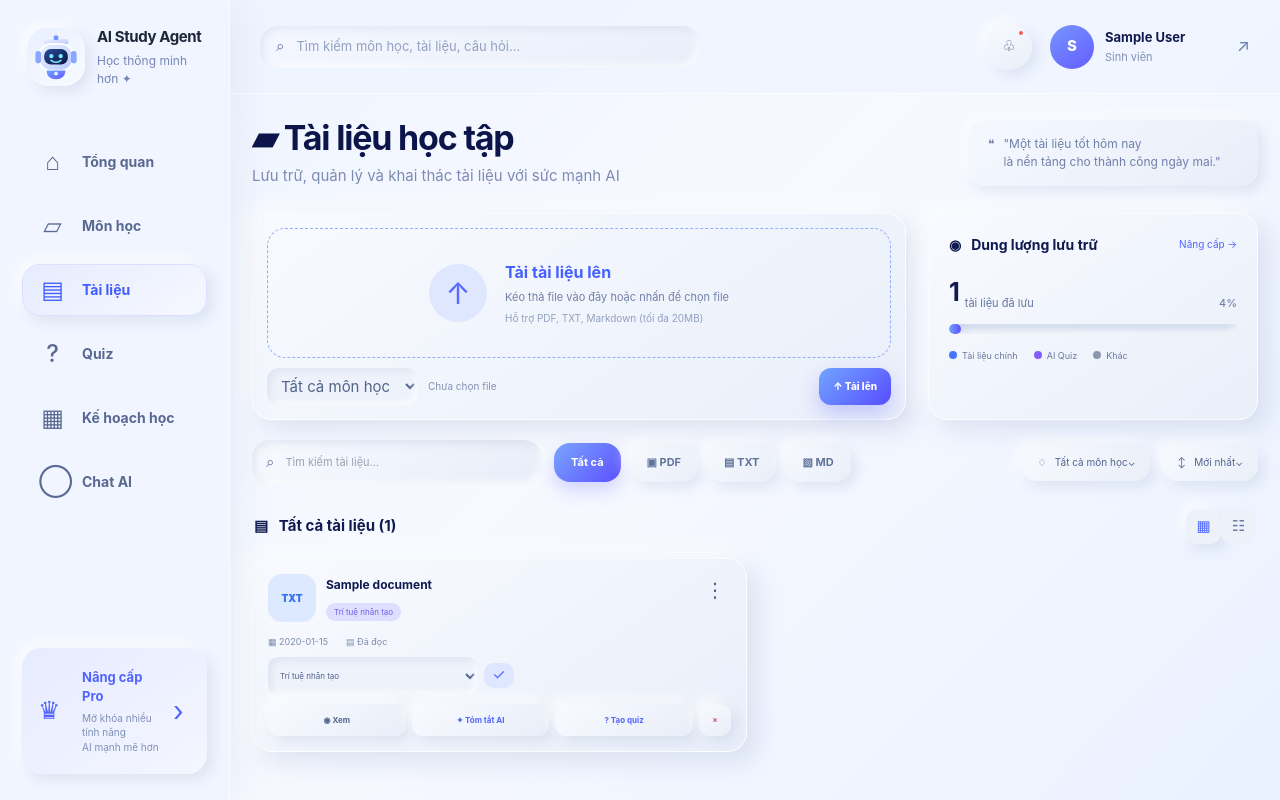
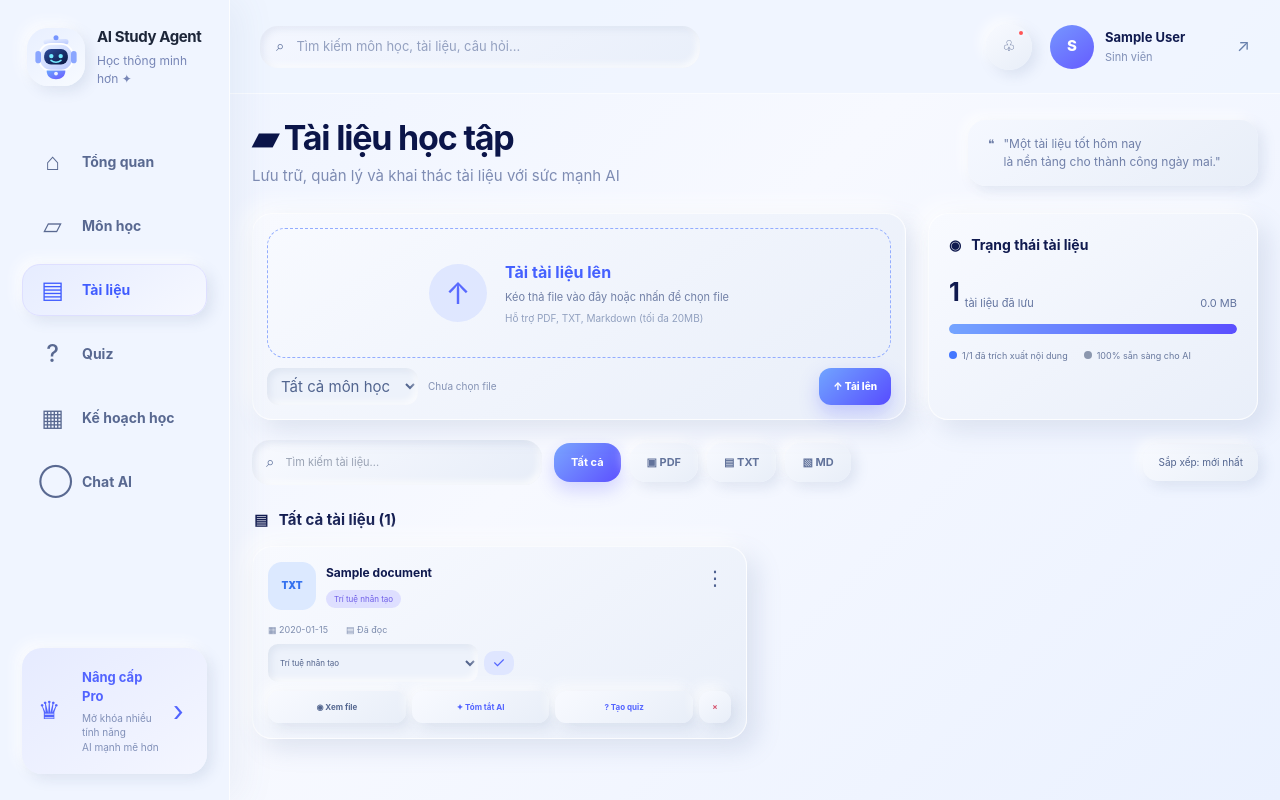
Before and after one commit to nguyencongthanh09102005-beep/AI-Study-Agent, a Flask app: page /documents in a window 1280 px wide. Run offline with Flask 3, Linux system fonts and the light colour scheme; the visitor is signed in with stand-in values (Sample User, id 1); data comes from the database, SQL or seed files in the repository; tables that the repository leaves empty hold one stand-in row (values such as "Sample post").

Commit message:
Replace placeholder document controls with real actions

```diff
--- a/templates/documents.html
+++ b/templates/documents.html
@@ -24,10 +24,10 @@
   </form>
 
   <article class="soft-card storage-card">
-    <div class="storage-head"><h3>◉ &nbsp; Dung lượng lưu trữ</h3><a href="#">Nâng cấp →</a></div>
-    <div class="storage-number"><strong>{{ documents|length }}</strong><span> tài liệu đã lưu</span><em>{{ [documents|length * 4, 92]|min }}%</em></div>
-    <div class="progress-track storage"><i style="width: {{ [documents|length * 4, 92]|min }}%"></i></div>
-    <div class="storage-legend"><span><i class="legend-dot blue"></i>Tài liệu chính</span><span><i class="legend-dot purple"></i>AI Quiz</span><span><i class="legend-dot gray"></i>Khác</span></div>
+    <div class="storage-head"><h3>◉ &nbsp; Trạng thái tài liệu</h3></div>
+    <div class="storage-number"><strong>{{ documents|length }}</strong><span> tài liệu đã lưu</span><em>{{ storage_mb }} MB</em></div>
+    <div class="progress-track storage"><i style="width: {{ extraction_percent }}%"></i></div>
+    <div class="storage-legend"><span><i class="legend-dot blue"></i>{{ extracted_count }}/{{ documents|length }} đã trích xuất nội dung</span><span><i class="legend-dot gray"></i>{{ extraction_percent }}% sẵn sàng cho AI</span></div>
   </article>
 </section>
 
@@ -40,11 +40,10 @@
     <button type="button" data-doc-filter="md">▧ MD</button>
   </div>
   <span class="toolbar-spacer"></span>
-  <span class="select-look">♢ &nbsp; Tất cả môn học⌄</span>
-  <span class="select-look">↕ &nbsp; Mới nhất⌄</span>
+  <span class="select-look">Sắp xếp: mới nhất</span>
 </section>
 
-<div class="document-section-head"><h3>▤ &nbsp; Tất cả tài liệu ({{ documents|length }})</h3><div><button class="view-mode active" type="button">▦</button><button class="view-mode" type="button">☷</button></div></div>
+<div class="document-section-head"><h3>▤ &nbsp; Tất cả tài liệu ({{ documents|length }})</h3></div>
 
 <section class="document-card-grid" id="documentCardGrid">
   {% for d in documents %}
@@ -61,9 +60,9 @@
       <button type="submit" title="Lưu môn">✓</button>
     </form>
     <div class="doc-actions">
-      <a href="{{ url_for('chat') }}">◉ Xem</a>
-      <a href="{{ url_for('chat') }}">✦ Tóm tắt AI</a>
-      <a href="{{ url_for('quiz') }}">? Tạo quiz</a>
+      <a href="{{ url_for('uploaded_file', filename=d.stored_name) }}" target="_blank" rel="noopener">◉ Xem file</a>
+      <a href="{{ url_for('document_summary', doc_id=d.id) }}">✦ Tóm tắt AI</a>
+      <a href="{{ url_for('quiz', document_id=d.id) }}">? Tạo quiz</a>
       <form method="post" action="{{ url_for('delete_document', doc_id=d.id) }}" data-confirm-title="Xóa tài liệu?" data-confirm-message="Tài liệu “{{ d.original_name }}” và các quiz được tạo từ tài liệu này sẽ bị xóa." data-confirm-label="Xóa tài liệu"><button type="submit" title="Xóa">×</button></form>
     </div>
   </article>
```
